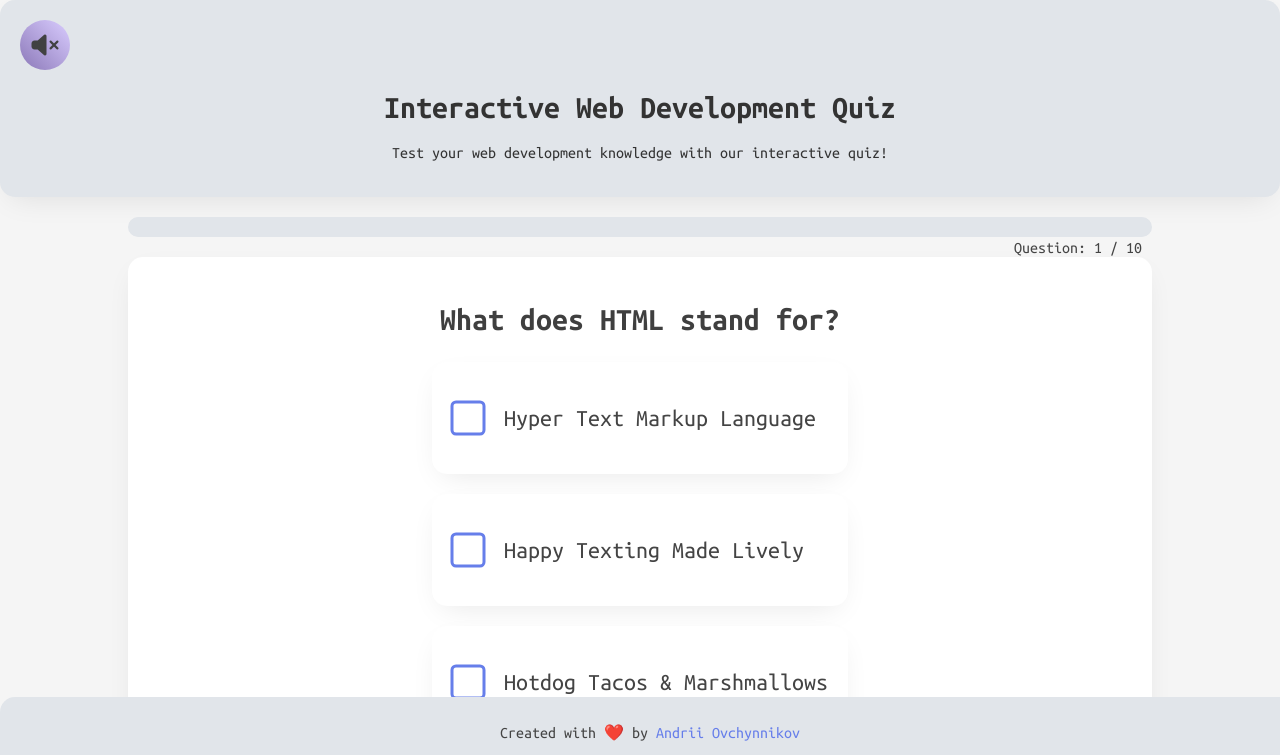
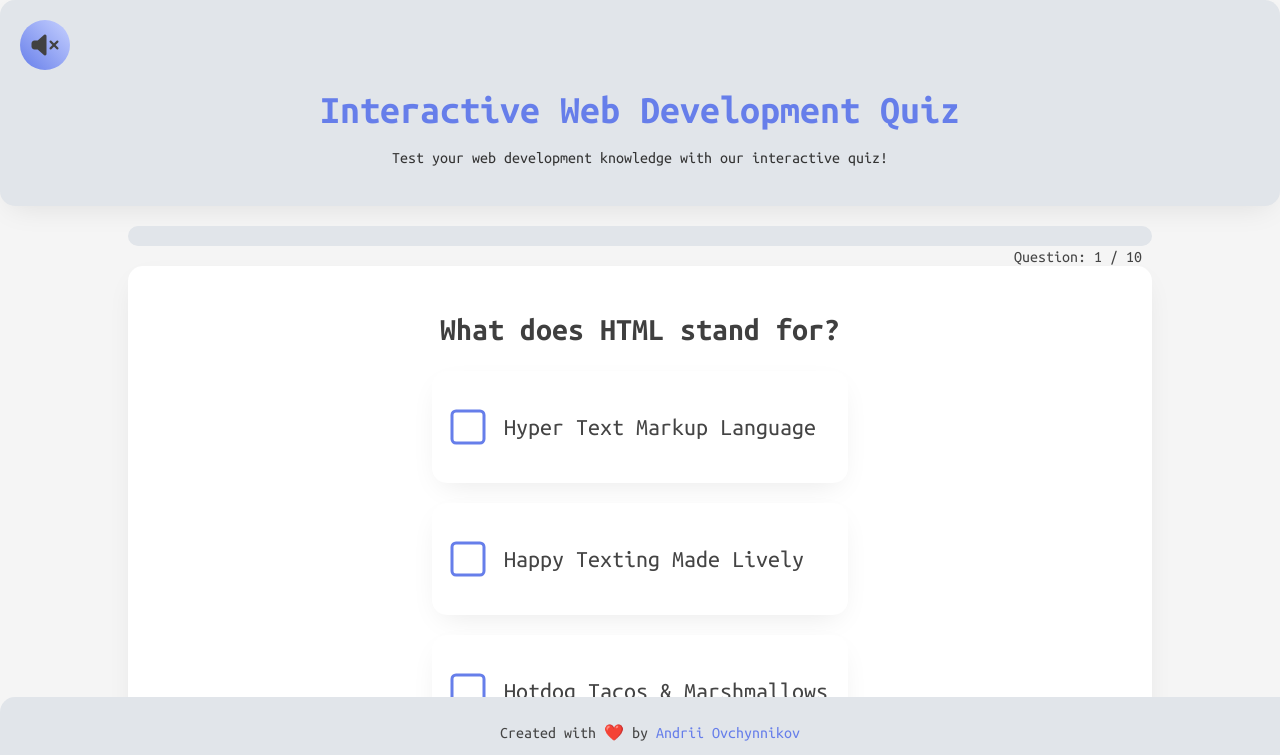
Before and after one commit to Polibeerex/Interactive-Quiz, a plain HTML site: page index.html in a window 1280 px wide. Shown: the top 755 px of the page. Drawn offline with Linux system fonts and the light colour scheme.

Commit message:
little design improvements

```diff
--- a/index.html
+++ b/index.html
@@ -26,7 +26,7 @@
             </audio>
         </section>
         <h1>Interactive Web Development Quiz</h1>
-        <p>Test your web development knowledge with our interactive quiz!</p>
+        <p id="description">Test your web development knowledge with our interactive quiz!</p>
 
     </header>
 
--- a/style.css
+++ b/style.css
@@ -11,6 +11,8 @@ body {
 }
 
 header {
+  display: flex;
+  flex-direction: column;
   background-color: #e1e5ea;
   color: #333;
   padding: 20px;
@@ -31,6 +33,18 @@ section {
 a {
   color: #667eea;
   text-decoration: none;
+}
+
+h1 {
+  font-size: 2.5em;
+  margin: 20px 0;
+  text-align: center;
+  color: #667eea;
+}
+
+h1,
+#description {
+  margin: auto auto 20px auto;
 }
 
 #bg-music {
@@ -91,7 +105,7 @@ a {
   width: 50px;
   height: 50px;
   border-radius: 50%;
-  background: linear-gradient(225deg, #dacdff, #8b78b8);
+  background: linear-gradient(225deg, #c7d1ff, #667eea);
 }
 
 #mute-button-icon {
```
